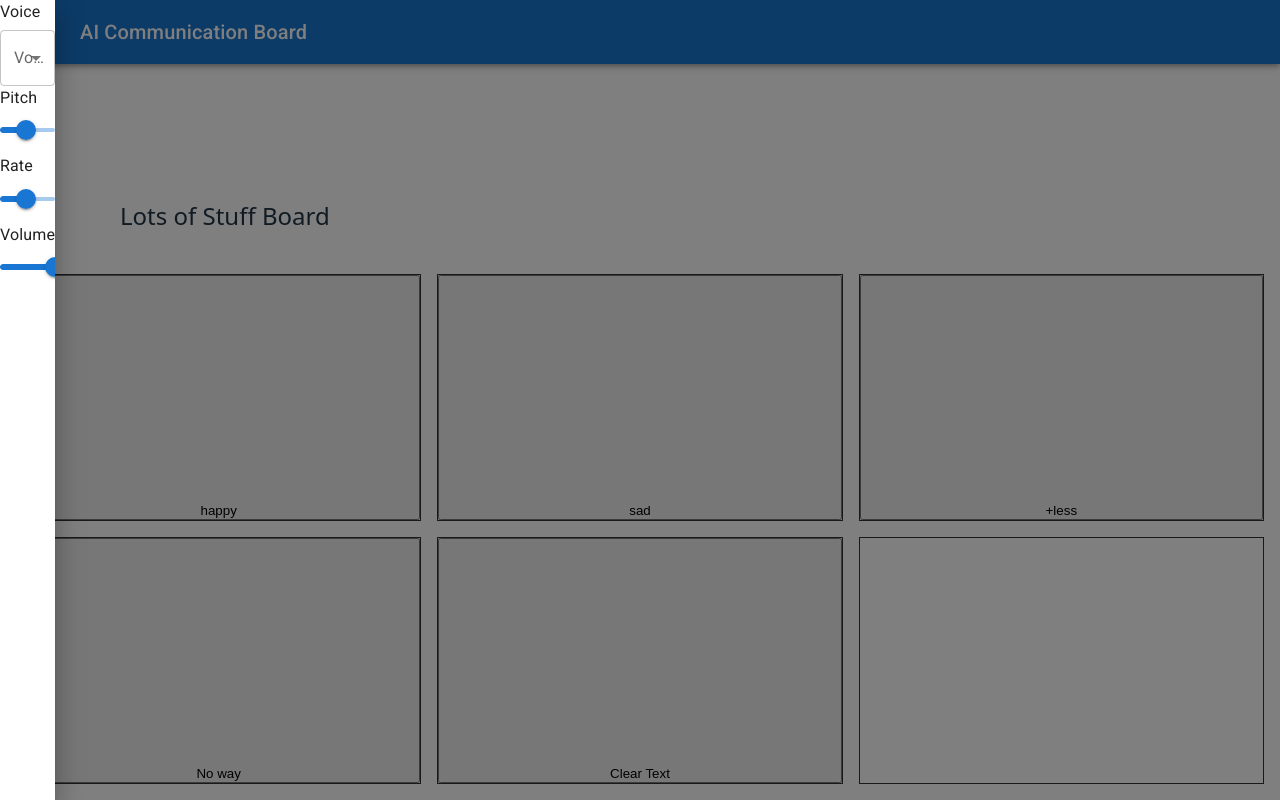
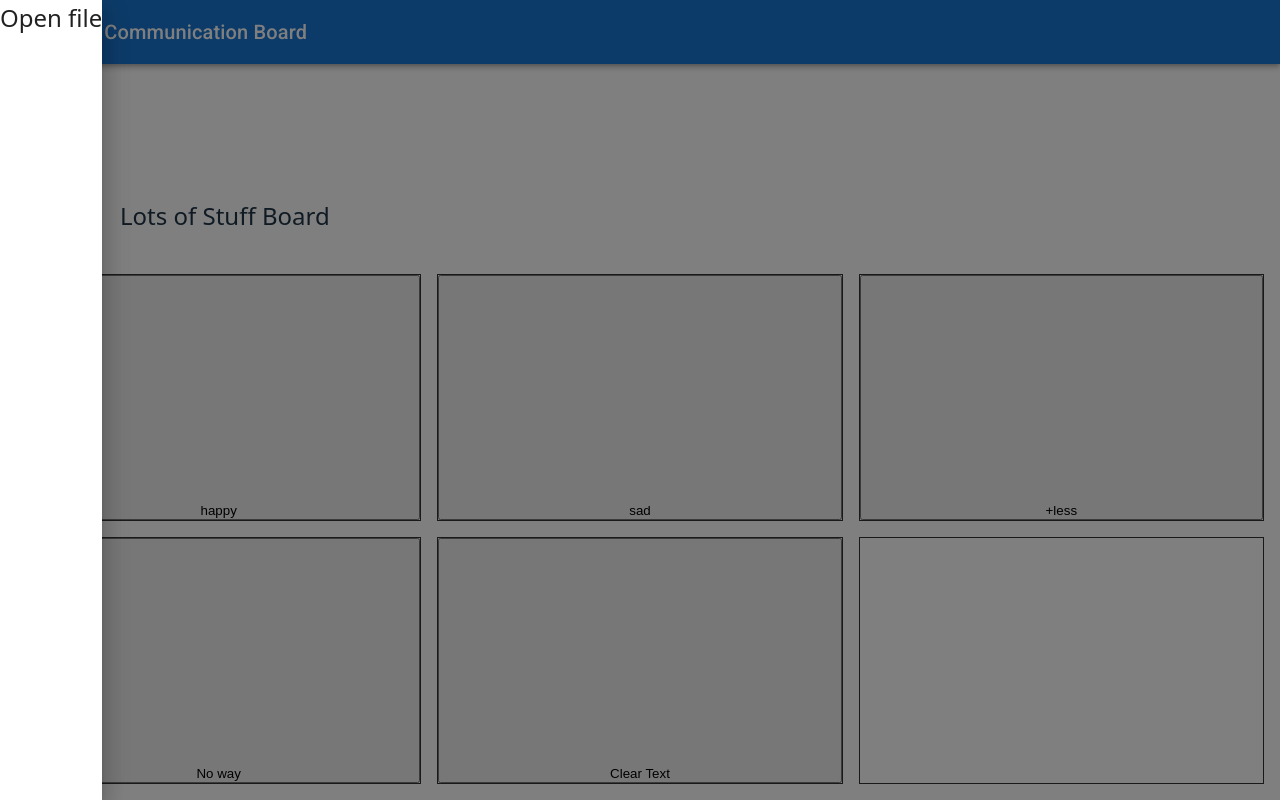
Before and after one commit to shayc/ai-communication-board, a React (Vite) app: page / in a window 1280 px wide. Both pictures are taken after a click on the button 38 px from the left and 32 px from the top of the page. Built offline with nearby package versions, Linux system fonts and the light colour scheme; some icons are missing.

Commit message:
feat: add settings drawer and button to App component for improved user access

```diff
--- a/src/App.tsx
+++ b/src/App.tsx
@@ -1,4 +1,5 @@
 import MenuIcon from "@mui/icons-material/Menu";
+import SettingsIcon from "@mui/icons-material/Settings";
 import AppBar from "@mui/material/AppBar";
 import Drawer from "@mui/material/Drawer";
 import IconButton from "@mui/material/IconButton";
@@ -10,6 +11,7 @@ import { Settings } from "./components/Settings/Settings";
 
 export function App() {
   const [isDrawerOpen, setIsDrawerOpen] = useState(false);
+  const [isSettingsOpen, setIsSettingsOpen] = useState(false);
 
   return (
     <>
@@ -29,10 +31,32 @@ export function App() {
           <Typography variant="h6" component="div" sx={{ flexGrow: 1 }}>
             AI Communication Board
           </Typography>
+
+          <IconButton
+            aria-label="Settings"
+            size="large"
+            edge="end"
+            color="inherit"
+            onClick={() => setIsSettingsOpen(true)}
+          >
+            <SettingsIcon />
+          </IconButton>
         </Toolbar>
       </AppBar>
 
-      <Drawer open={isDrawerOpen} onClose={() => setIsDrawerOpen(false)}>
+      <Drawer
+        anchor="left"
+        open={isDrawerOpen}
+        onClose={() => setIsDrawerOpen(false)}
+      >
+        Open file
+      </Drawer>
+
+      <Drawer
+        anchor="right"
+        open={isSettingsOpen}
+        onClose={() => setIsSettingsOpen(false)}
+      >
         <Settings />
       </Drawer>
 
```
